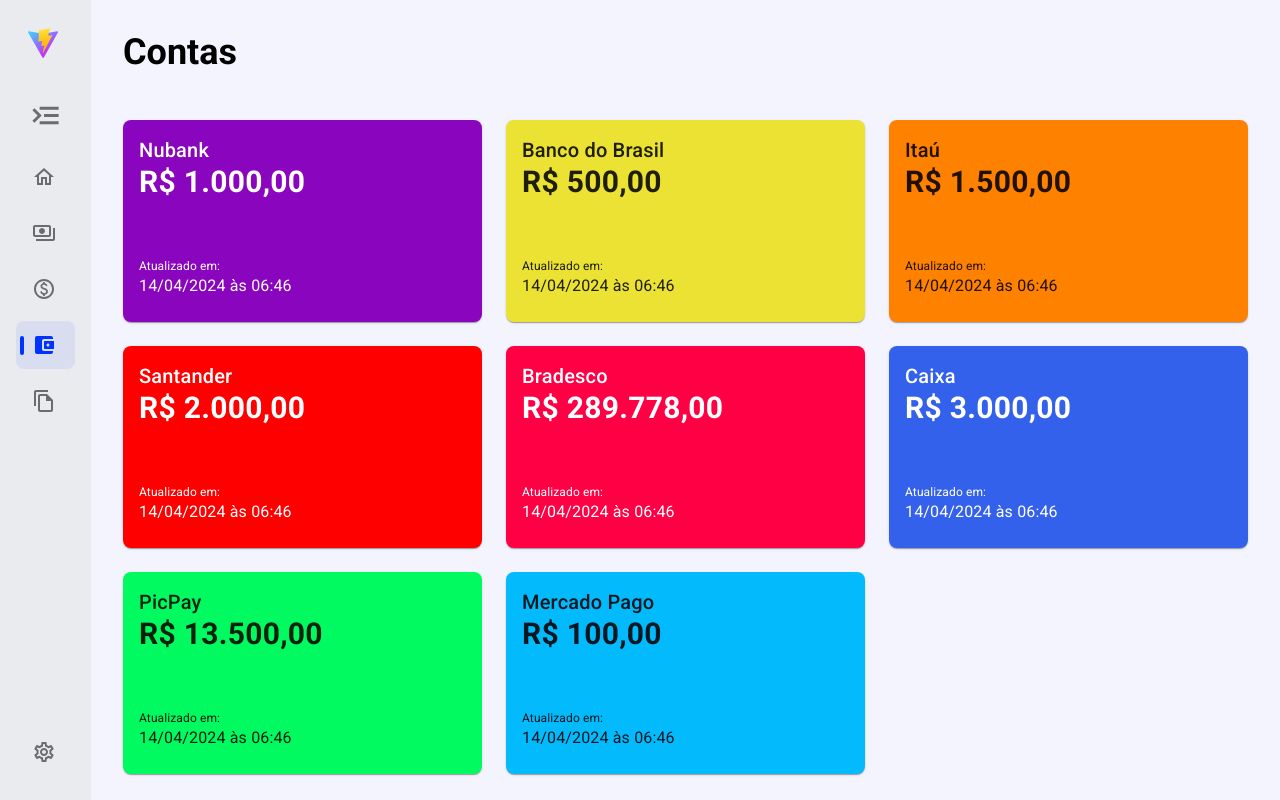
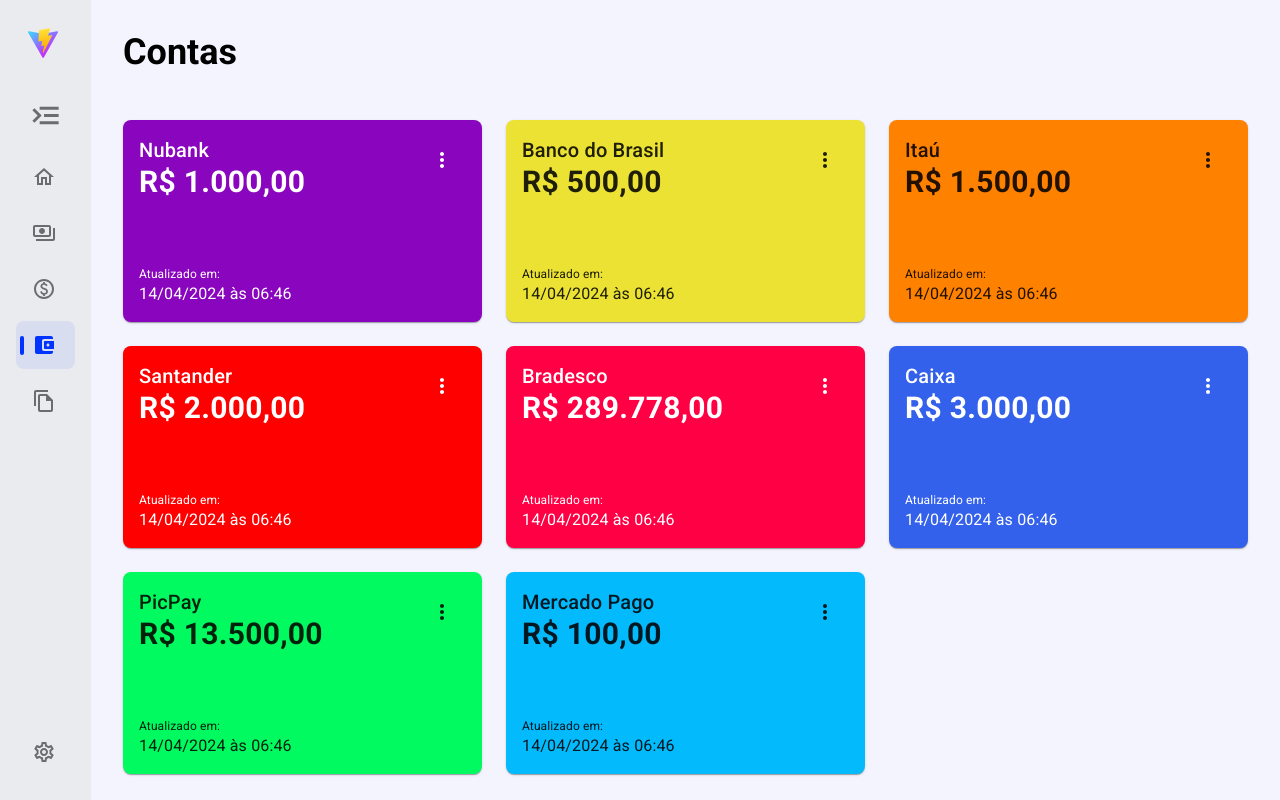
Before and after one commit to lucascampanelli/prosperfy, a React (Vite) app: page /accounts in a window 1280 px wide. Built offline with nearby package versions, Linux system fonts and the light colour scheme.

Commit message:
Adicionando interações do card de contas

```diff
--- a/src/components/Accounts/AccountCard/index.tsx
+++ b/src/components/Accounts/AccountCard/index.tsx
@@ -1,10 +1,13 @@
-import { Card, CardContent, Typography } from "@mui/material";
+import { MoreVert } from "@mui/icons-material";
+import { Card, CardActionArea, CardContent, IconButton, Tooltip, Typography, useTheme } from "@mui/material";
 import { IAccountCardProps } from "@typesrc/components/Accounts/AccountCard";
 import moment from "moment";
 
 export default function AccountCard({
     account
 }: IAccountCardProps) {
+
+    const theme = useTheme();
 
     return (
         <Card
@@ -14,9 +17,23 @@
                 color: theme => theme.palette.getContrastText(account.color ?? 'background.default'),
             }}
         >
-            <CardContent
-                className="flex flex-col h-full bg-transparent"
+            <CardActionArea className="h-full">
+                <CardContent className="relative flex flex-col h-full bg-transparent">
+                    <Tooltip
+                        arrow
+                        title="Mais opções"
+                        placement="left"
                     >
+                        <IconButton
+                            className="absolute top-4 right-4"
+                            size="large"
+                        >
+                            <MoreVert
+                                fontSize="medium"
+                                htmlColor={theme.palette.getContrastText(account.color ?? "#000000")}
+                            />
+                        </IconButton>
+                    </Tooltip>
                     <div className="h-full">
                         <Typography className="text-xl font-medium">
                             {account.name}
@@ -37,6 +54,7 @@
                         {moment(account.updatedAt).format("DD/MM/YYYY [às] HH:mm")}
                     </Typography>
                 </CardContent>
+            </CardActionArea>
         </Card>
     )
 }
```
Lines whose indentation alone changed are shown as unchanged.
